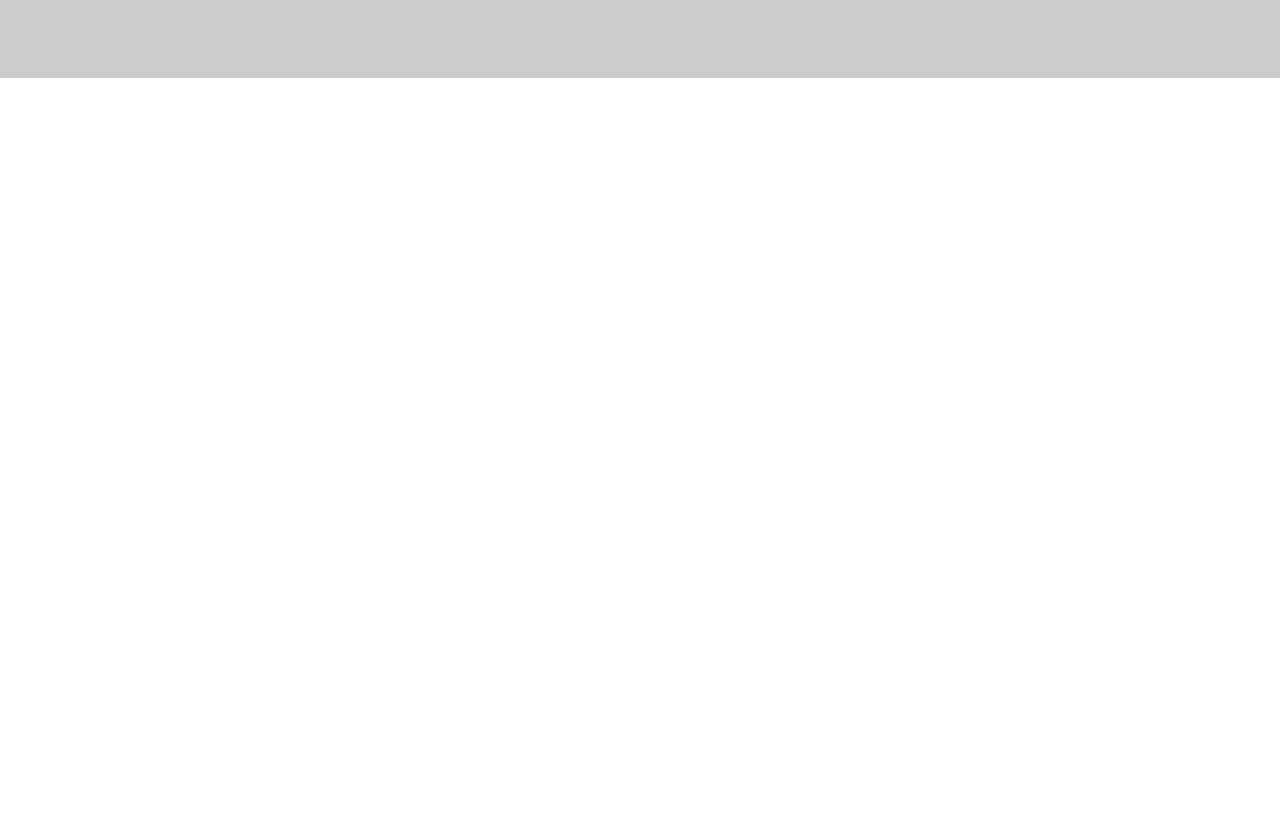
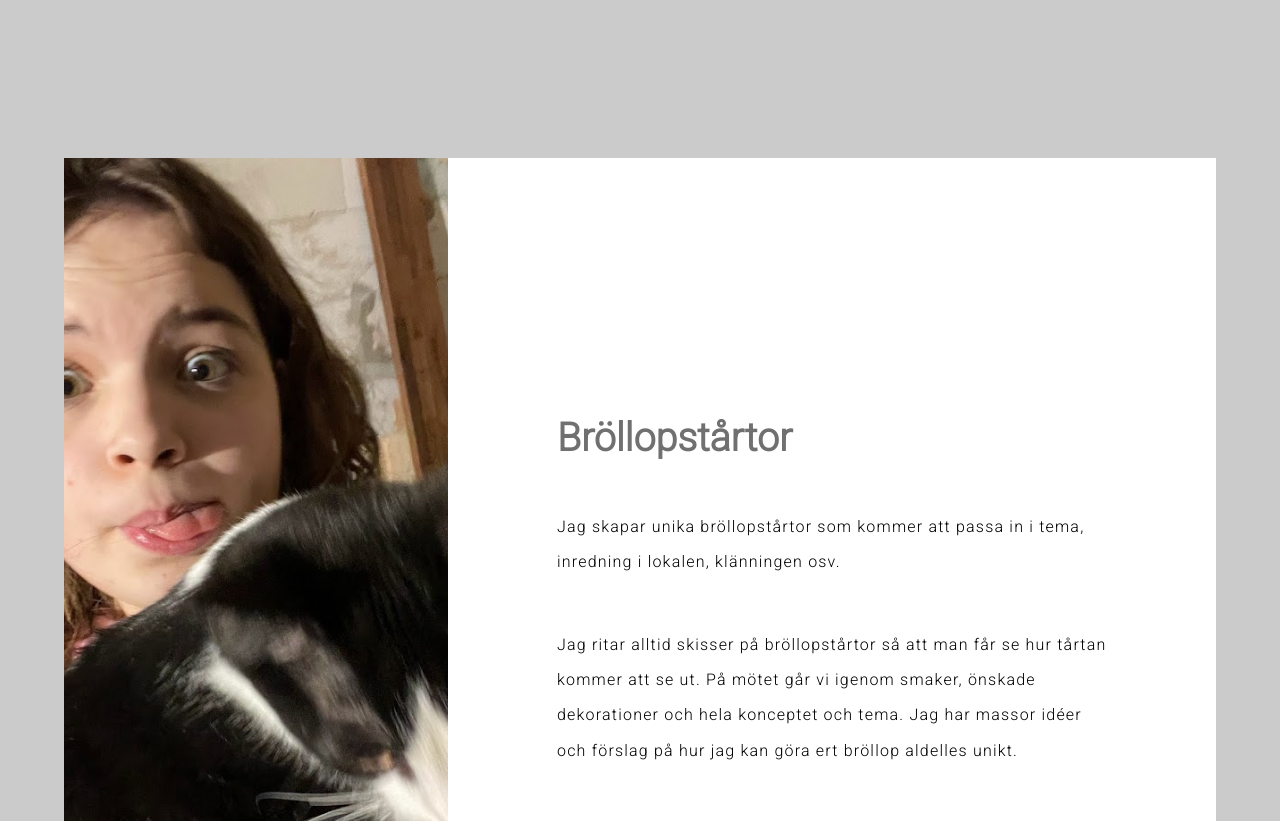
Before and after one commit to DJendryczka/cakebyn, a plain HTML site: page index.html in a window 1280 px wide. Shown: the part 1879-2700 px from the top of the page. Before the commit the page ends 1957 px from the top, so only its background shows below. Drawn offline with Linux system fonts and the light colour scheme.

Commit message:
Add item section

```diff
--- a/index.html
+++ b/index.html
@@ -6,7 +6,10 @@
     <meta name="viewport" content="width=device-width, initial-scale=1.0" />
     <link rel="preconnect" href="https://fonts.googleapis.com" />
     <link rel="preconnect" href="https://fonts.gstatic.com" crossorigin />
-    <link rel="stylesheet" href="https://use.fontawesome.com/releases/v5.5.0/css/all.css">
+    <link
+      rel="stylesheet"
+      href="https://use.fontawesome.com/releases/v5.5.0/css/all.css"
+    />
     <link
       href="https://fonts.googleapis.com/css2?family=Roboto:wght@100;300&display=swap"
       rel="stylesheet"
@@ -89,11 +92,34 @@
                 Malmö.
               </p>
               <a href="#"><i class="fab fa-facebook-f"></i></a>
-        <a href="#"><i class="fab fa-instagram"></i></a>
+              <a href="#"><i class="fab fa-instagram"></i></a>
             </div>
           </div>
           <div class="image">
             <img src="images/IMG_1893.jpg" alt="" />
+          </div>
+        </div>
+        <div class="container">
+          <div class="image">
+            <img src="images/IMG_1893.jpg" alt="" />
+          </div>
+          <div class="text">
+            <div class="text-content">
+              <h2>Bröllopstårtor</h2>
+
+              <p>
+                Jag skapar unika bröllopstårtor som kommer att passa in i tema,
+                inredning i lokalen, klänningen osv.
+              </p>
+              <p>
+                Jag ritar alltid skisser på bröllopstårtor så att man får se hur
+                tårtan kommer att se ut. På mötet går vi igenom smaker, önskade
+                dekorationer och hela konceptet och tema. Jag har massor idéer
+                och förslag på hur jag kan göra ert bröllop aldelles unikt.
+              </p>
+
+
+            </div>
           </div>
         </div>
       </section>
--- a/style.css
+++ b/style.css
@@ -146,6 +146,7 @@ nav a {
   align-items: center;
   margin: 5rem 0;
 }
+
 .text {
   height: 866px;
   flex: 2;
```
